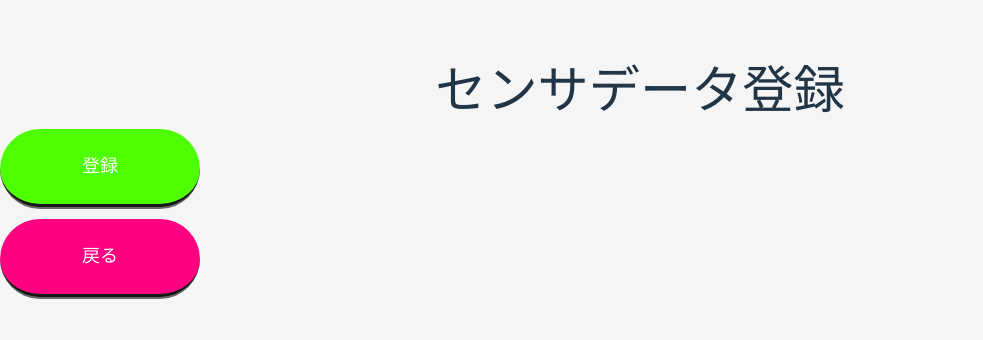
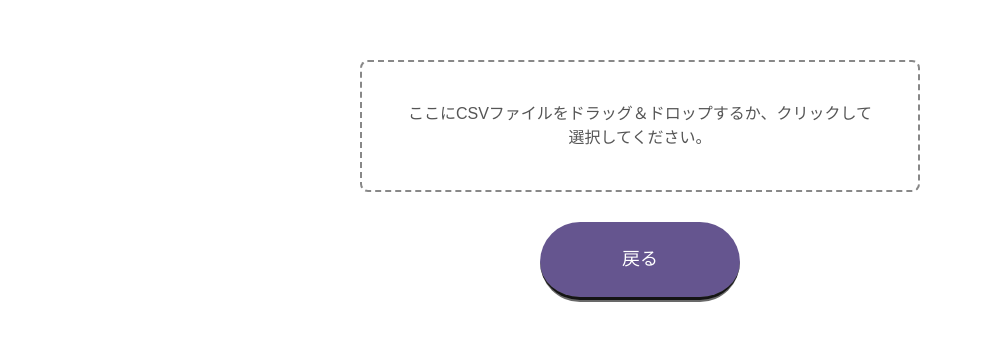
Before and after one commit to 20-shimizu/driver-lisence, a React (Vite) app in the folder frontend/: page /sensor_data_input in a window 1280 px wide. Shown: the part 214-554 px from the top of the page, without its empty margins (0-983 px from the left). Built offline with nearby package versions, Linux system fonts and the light colour scheme.

Commit message:
add sensor_data_input page

```diff
--- a/frontend/package.json
+++ b/frontend/package.json
@@ -10,14 +10,16 @@
     "preview": "vite preview"
   },
   "dependencies": {
-    "@tanstack/react-query": "^5.64.2",
     "@emotion/react": "^11.14.0",
     "@emotion/styled": "^11.14.0",
     "@mui/material": "^6.4.0",
     "@tanstack/react-query": "^4.36.1",
     "axios": "^1.7.9",
+    "encoding-japanese": "^2.2.0",
+    "papaparse": "^5.5.2",
     "react": "^18.3.1",
     "react-dom": "^18.3.1",
+    "react-dropzone": "^14.3.5",
     "react-query": "^3.39.3",
     "react-router-dom": "^7.1.3"
   },
--- a/frontend/src/pages/DetailedResult.jsx
+++ b/frontend/src/pages/DetailedResult.jsx
@@ -39,7 +39,7 @@ function DetailedResult() {
         const data = await getReportsByUserIdDriveReportsUsersUserIdGet(userId);
         const latestData = data.data.at(-1);
         setAccelerationComment(latestData.acceralationComment);
-        setBrakeComment(latestData.acceralationComment);
+        setBrakeComment(latestData.brakingComment);
         setCorneringComment(latestData.corneringComment);
         setSummaryComment(latestData.overallSummary);
       } catch (err) {
--- /dev/null
+++ b/frontend/src/pages/SensorDataInput.css
@@ -0,0 +1,79 @@
+body {
+  background-color: #ffffff;
+  margin: 0;
+  display: flex;
+  place-items: center;
+  min-width: 320px;
+  min-height: 100vh;
+  width: 100%;
+  overflow: hidden;
+}
+
+.container {
+  width: 100%;
+  max-width: 600px;
+  margin: 30px auto;
+  padding: 20px;
+  border-radius: 8px;
+  background-color: #ffffff;
+  text-align: center;
+  display: flex;
+  flex-direction: column;
+  align-items: center;
+}
+
+/* ドロップゾーンのスタイル */
+.dropzone {
+  border: 2px dashed #888;
+  padding: 40px;
+  text-align: center;
+  border-radius: 8px;
+  transition: border-color 0.3s ease-in-out, background-color 0.3s ease-in-out;
+  cursor: pointer;
+  margin-bottom: 20px;
+}
+
+.dropzone.active {
+  border-color: #4dff00;
+  background-color: rgba(77, 255, 0, 0.1);
+}
+
+/* ファイル名のスタイル */
+.file-name {
+  color: #333;
+  font-size: 16px;
+  font-weight: 500;
+  margin-top: 10px;
+}
+
+/* ドラッグ中の説明テキスト */
+.drop-text {
+  color: #555;
+  font-size: 16px;
+  font-weight: 500;
+}
+
+/* メッセージのスタイル */
+.message {
+  text-align: center;
+  font-size: 16px;
+  font-weight: 500;
+  padding: 10px;
+  margin-top: 20px;
+  border-radius: 8px;
+}
+
+.message.success {
+  color: #27ae60;
+  background-color: #eaf8e4;
+}
+
+.message.error {
+  color: #e74c3c;
+  background-color: #f8e4e4;
+}
+
+.message.loading {
+  color: #f39c12;
+  background-color: #fdf3e6;
+}
--- a/frontend/src/pages/SensorDataInput.jsx
+++ b/frontend/src/pages/SensorDataInput.jsx
@@ -1,13 +1,149 @@
-import{ Link } from "react-router-dom";
+import React, { useState, useCallback, useEffect } from "react";
+import { useDropzone } from "react-dropzone";
+import Papa from "papaparse";
+import Encoding from "encoding-japanese";
+import "./SensorDataInput.css";
+import { getUserMeUsersMeGet, useCreateSensorDriveSensorsPost, useCreateReportDriveReportsUsersUserIdPost } from "../api/fastAPISample";
+import { Link } from "react-router-dom";
 
-function SensorDataInput () {
-    return (
-        <div>
-            <h1>センサデータ登録</h1>
-            <div className="btn btn--green">登録</div>
-            <Link to="/" className="btn btn--pink">戻る</Link>
-        </div>
-    )
+function SensorDataInput() {
+  const [userId, setUserId] = useState(null);
+  const [fileName, setFileName] = useState("");
+  const [errorMessage, setErrorMessage] = useState('');
+  const [successMessage, setSuccessMessage] = useState('');
+  const [loadingMessage, setLoadingMessage] = useState('');
+  const [formData, setFormData] = useState({});
+
+  const sensorMutation = useCreateSensorDriveSensorsPost();
+  const reportMutation = useCreateReportDriveReportsUsersUserIdPost();
+
+  useEffect(() => {
+    const accessToken = localStorage.getItem("access_token");
+    if (accessToken) {
+      const fetchUserData = async () => {
+        try {
+          const options = {
+            headers: {
+              'Authorization': `Bearer ${accessToken}`,
+            },
+          };
+          const data = await getUserMeUsersMeGet(options);
+          setUserId(data.data.user_id);
+        } catch (err) {
+          console.error("ユーザー情報の取得に失敗しました", err);
+        }
+      };
+      fetchUserData();
+    }
+  }, []);
+
+  const onDrop = useCallback((acceptedFiles) => {
+    if (acceptedFiles.length > 0 && !fileName) {
+      const file = acceptedFiles[0];
+      setFileName(file.name);
+      const reader = new FileReader();
+      reader.onload = ({ target }) => {
+        const uint8Array = new Uint8Array(target.result);
+        const detectedEncoding = Encoding.detect(uint8Array);
+        const text = Encoding.convert(uint8Array, {
+          to: "UNICODE",
+          from: detectedEncoding,
+          type: "string",
+        });
+
+        const parsed = Papa.parse(text, { skipEmptyLines: true });
+        const newData = {};
+        parsed.data.forEach(([key, value]) => {
+          if (key && value !== undefined) {
+            newData[key] = value;
+          }
+        });
+        setFormData(newData);
+      };
+      reader.readAsArrayBuffer(file);
+    }
+  }, [fileName]);
+
+  const { getRootProps, getInputProps, isDragActive } = useDropzone({
+    onDrop,
+    accept: { "text/csv": [".csv"] },
+    disabled: fileName !== "",
+  });
+
+  const handleSubmit = async (e) => {
+    e.preventDefault();
+    if (!userId || Object.keys(formData).length === 0) {
+      setSuccessMessage('');
+      setErrorMessage('CSVデータに誤りがあります');
+      return;
+    }
+    if (loadingMessage) {
+      return;
+    }
+
+    const formattedData = {
+      userId,
+      startedAt: new Date(formData["開始時刻"]).toISOString(),
+      endedAt: new Date(formData["終了時刻"]).toISOString(),
+      milage: parseFloat(formData["走行距離"]),
+      averageSpeed: parseFloat(formData["平均速度"]),
+      journeyTime: parseFloat(formData["走行時間"]),
+      longestContinuousDrive: parseFloat(formData["最長連続走行時間"]),
+      idlingTime: parseFloat(formData["アイドリング時間"]),
+      maxSpeed: parseFloat(formData["最高速度"]),
+      acceralationCount: parseInt(formData["急加速検知回数"], 10),
+      brakingCount: parseInt(formData["急ブレーキ検知回数"], 10),
+      corneringCount: parseInt(formData["急ハンドル検知回数"], 10),
+    };
+
+    sensorMutation.mutate(
+      { data: formattedData },
+      {
+        onSuccess: () => {
+          setSuccessMessage('');
+          setErrorMessage('');
+          setLoadingMessage('レポートを生成中...');
+          reportMutation.mutate(
+            { userId },
+            {
+              onSuccess: () => {
+                setSuccessMessage('レポートを作成しました!');
+                setErrorMessage('');
+                setLoadingMessage('');
+              },
+              onError: (error) => {
+                setSuccessMessage('');
+                setErrorMessage(error.response?.data?.detail || 'レポートの生成に失敗しました');
+                setLoadingMessage('');
+              }
+            }
+          )
+        },
+        onError: (error) => {
+          setSuccessMessage('');
+          setErrorMessage(error.response?.data?.detail || 'センサデータの登録に失敗しました');
+        }
+      }
+    );
+  };
+
+  return (
+    <div className="container">
+      <div {...getRootProps()} className={`dropzone ${isDragActive ? "active" : ""}`}>
+        <input {...getInputProps()} />
+        {fileName ? (
+          <p className="file-name">{fileName}</p>
+        ) : (
+          <p className="drop-text">ここにCSVファイルをドラッグ＆ドロップするか、クリックして選択してください。</p>
+        )}
+      </div>
+      {successMessage && <p className="message success">{successMessage}</p>}
+      {errorMessage && <p className="message error">{errorMessage}</p>}
+      {loadingMessage && <p className="message loading">{loadingMessage}</p>}
+      {fileName && <button className="btn btn--green" onClick={handleSubmit}>登録</button>}
+      <Link to="/" className="btn btn--purple">戻る</Link>
+    </div>
+  );
 }
 
 export default SensorDataInput;
```
Also changed, not shown: 1 other file (tests, documents, lock files or other folders).
